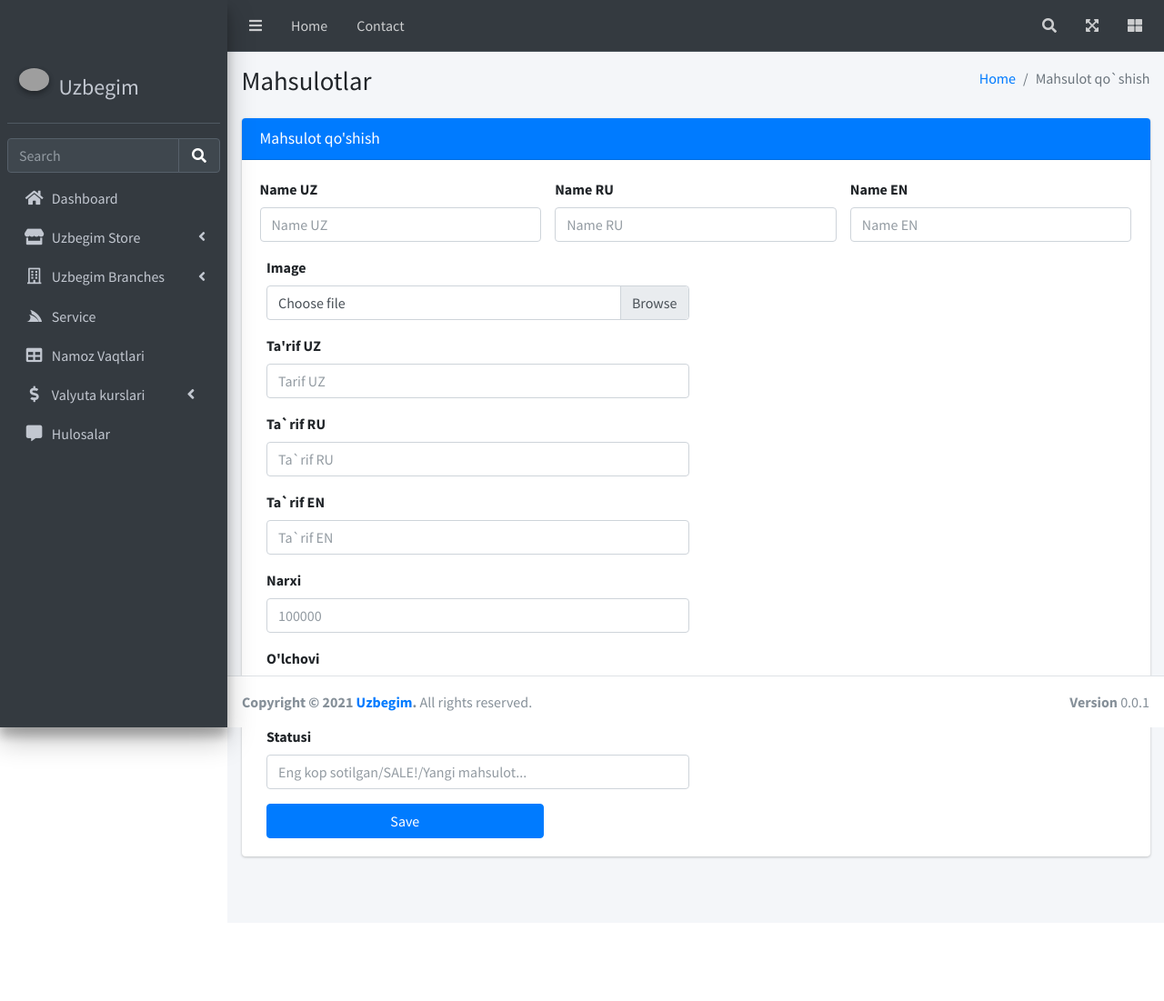
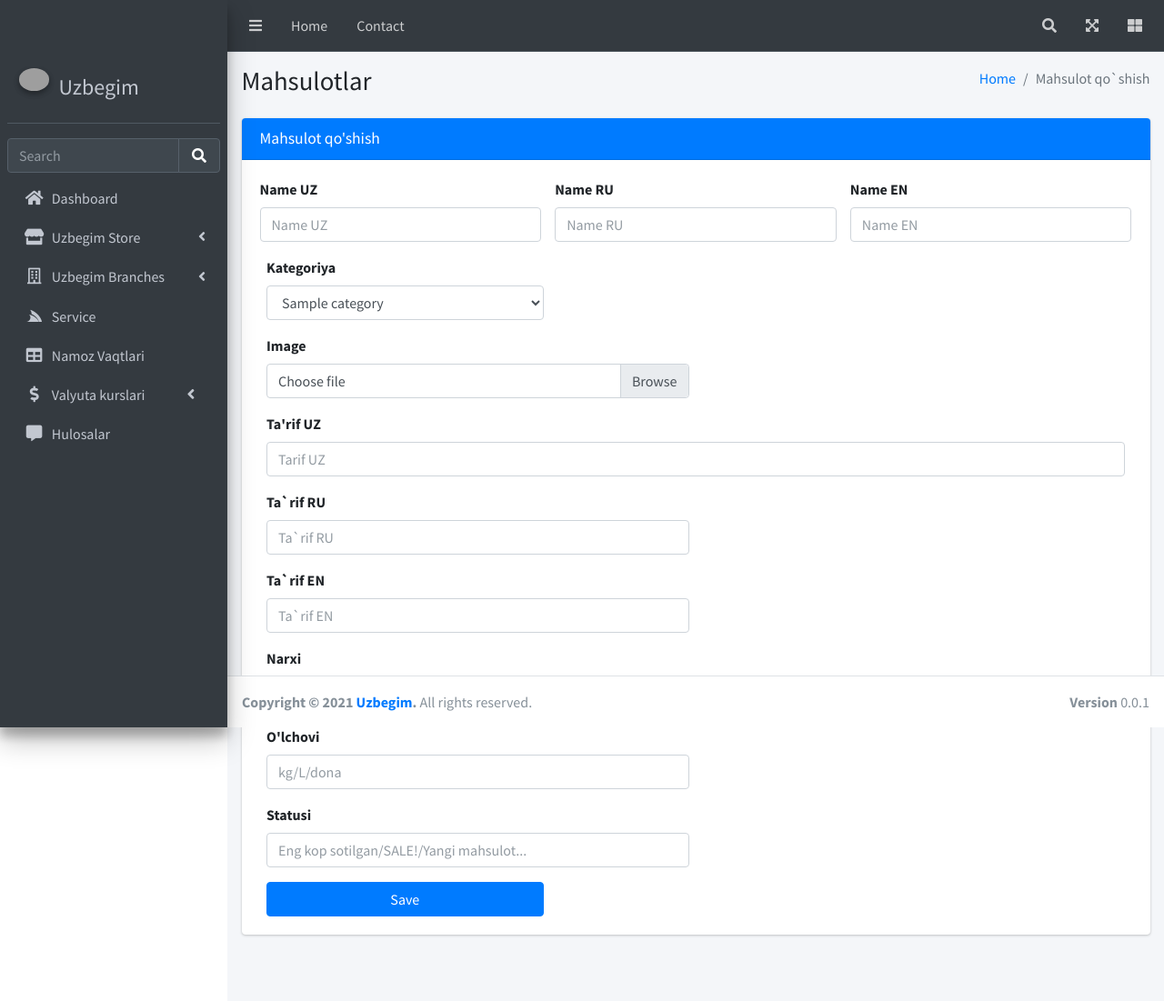
Before and after one commit to king9799/online-shop, a Django app: page /products_add/ in a window 1280 px wide. Shown: the whole page at 91% size. Before the commit the page ends 945 px from the top, so only its background shows below. Run offline with Django 3.2, Linux system fonts and the light colour scheme; tables that the repository leaves empty hold one stand-in row (values such as "Sample post"); some libraries are stand-ins or nearby versions; grey boxes are pictures that could not be loaded.

Commit message:
editing templates

```diff
--- a/Main/urls.py
+++ b/Main/urls.py
@@ -15,6 +15,8 @@ Including another URLconf
 """
 from django.urls import path
 from Main.views import *
+from django.conf import settings
+from django.conf.urls.static import static
 
 urlpatterns = [
     path('index/', index, name='index'),
@@ -36,4 +38,4 @@ urlpatterns = [
 
     path('orders_list/', orders_list, name='orders_list'),
 
-]
+] + static(settings.MEDIA_URL, document_root=settings.MEDIA_ROOT)
--- a/Main/views.py
+++ b/Main/views.py
@@ -1,11 +1,14 @@
 from django.shortcuts import render, redirect
 from django.contrib.auth import authenticate, login, logout
 from .models import *
-
+from django.core.files.storage import FileSystemStorage
 
 # Create your views here.
 
+
+
 def index(request):
+
     return render(request, "index.html")
 
 
@@ -42,19 +45,23 @@ def category_list(request):
 
 
 def category_add(request):
-    if request.method == "POST":
-        print(request.POST)
+    print(request)
+    if request.method == "POST" and request.FILES['img']:
+        print(request.FILES)
+        upload_photo = request.FILES['img']
+        fss = FileSystemStorage()
+        file = fss.save(upload_photo.name, upload_photo)
+        file_url = fss.url(file)
         a = request.POST
         cat = Categories.objects.create(
-
             name_uz=a['name_uz'],
             name_ru=a['name_ru'],
             name_en=a['name_en'],
-            img=a['img']
+            img=file_url
         )
         cat.save()
         return redirect('/category_list')
-    return render(request, 'category/category_add.html')
+    return render(request, 'category/category_add.html', {})
 
 
 def category_edit(request, id):
@@ -85,6 +92,7 @@ def products_list(request):
 
 def products_add(request):
     print(request.POST)
+    category = Categories.objects.all()
     if request.method == "POST":
         a = request.POST
         product = Products.objects.create(
@@ -102,7 +110,7 @@ def products_add(request):
         )
         product.save()
         return redirect('/products_list')
-    return render(request, 'products/products_add.html')
+    return render(request, 'products/products_add.html', {'category': category})
 
 
 def products_edit(request, id):
@@ -130,5 +138,6 @@ def products_delete(request, id):
     products.delete()
     return redirect('/products_list')
 
+
 def orders_list(request):
     return render(request, 'orders/orders_list.html')
--- a/UzbegimProject/settings.py
+++ b/UzbegimProject/settings.py
@@ -121,8 +121,8 @@ USE_TZ = True
 STATICFILES_DIRS = [
     os.path.join(BASE_DIR, "static"), '/static/'
 ]
-MEDIA_ROOT = os.path.join(BASE_DIR, "media")
 MEDIA_URL = '/media/'
+MEDIA_ROOT = os.path.join(BASE_DIR, 'media')
 STATIC_URL = '/static/'
 
 # Default primary key field type
--- a/templates/category/category_list.html
+++ b/templates/category/category_list.html
@@ -58,7 +58,7 @@
                                             <td>{{ c.name_uz }}</td>
                                             <td>{{ c.name_ru }}</td>
                                             <td>{{ c.name_en }}</td>
-                                            <td>{{ c.img }}</td>
+                                            <td><img src="{{ c.img }}"></td>
                                             <td><a href="/category_edit/{{ c.id }}" class="btn btn-primary">Edit</a></td>
                                             <td><a href="/category_delete/{{ c.id }}" class="btn btn-danger">Delete</a></td>
                                         <tr>
--- a/templates/index.html
+++ b/templates/index.html
@@ -146,6 +146,7 @@
                                 </p>
                             </a>
                             <ul class="nav nav-treeview">
+
                             </ul>
                         </li>
                         <li class="nav-item">
--- a/templates/products/products_add.html
+++ b/templates/products/products_add.html
@@ -35,27 +35,30 @@
                             <div class="card-body">
                                 <div class="row">
                                     <div class="form-group col-md-4 col-sm-12">
-                                    <label for="exampleInputText">Name UZ</label>
-                                    <input type="text" class="form-control" name = 'name_uz'
-                                           placeholder="Name UZ">
+                                        <label for="exampleInputText">Name UZ</label>
+                                        <input type="text" class="form-control" name='name_uz'
+                                               placeholder="Name UZ">
                                     </div>
                                     <div class="form-group col-md-4 col-sm-12">
                                         <label for="exampleInputText">Name RU</label>
-                                        <input type="text" class="form-control" name = 'name_ru'
+                                        <input type="text" class="form-control" name='name_ru'
                                                placeholder="Name RU">
                                     </div>
                                     <div class="form-group col-md-4 col-sm-12">
                                         <label for="exampleInputText">Name EN</label>
-                                        <input type="text" class="form-control" name = 'name_en'
+                                        <input type="text" class="form-control" name='name_en'
                                                placeholder="Name EN">
                                     </div>
                                 </div>
 
-{#                                <div class="form-group">#}
-{#                                    <label for="exampleInputText">Kategoriya</label>#}
-{#                                    <input type="text" class="form-control" name = 'category'#}
-{#                                           placeholder="Kategoriya">#}
-{#                                </div>#}
+                                <div class="form-group col-md-4 col-sm-12">
+                                    <label for="exampleInputText">Kategoriya</label>
+                                    <select name="category" class="form-control" >
+                                        {% for cate in category %}
+                                        <option value="{{ cate.id }}">{{ cate.name_uz }}</option>
+                                        {% endfor %}
+                                    </select>
+                                </div>
                                 <div class="form-group col-md-6 col-sm-8">
                                     <label for="exampleInputFile">Image</label>
                                     <div class="input-group">
@@ -65,9 +68,9 @@
                                         </div>
                                     </div>
                                 </div>
-                                <div class="form-group col-md-6 col-sm-10">
+                                <div class="form-group col-md-12 col-sm-10">
                                     <label for="exampleInputText">Ta'rif UZ</label>
-                                    <input type="text" class="form-control" name="desc_uz"
+                                    <input type="text" class="form-control " name="desc_uz"
                                            placeholder="Tarif UZ">
                                 </div>
                                 <div class="form-group col-md-6 col-sm-8">
```
Also changed, not shown: templates/category/category_add.html (+7 -6 lines).
